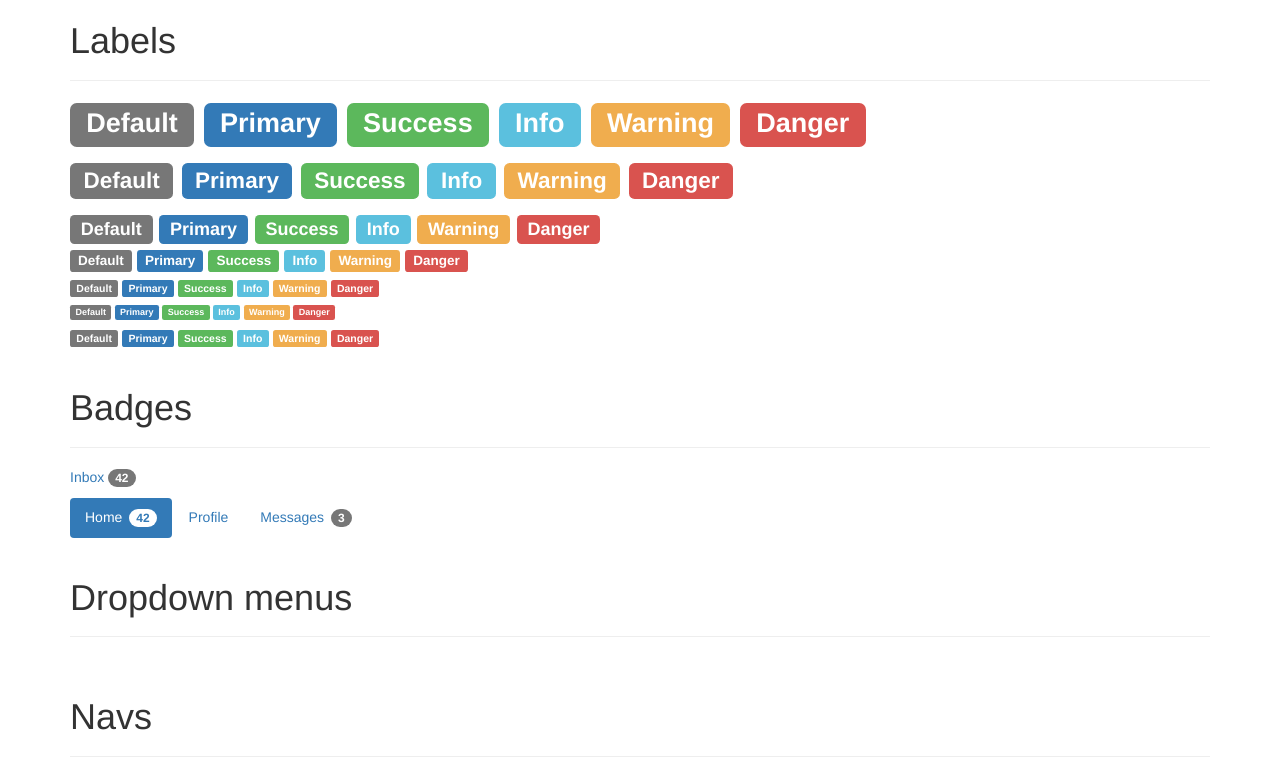
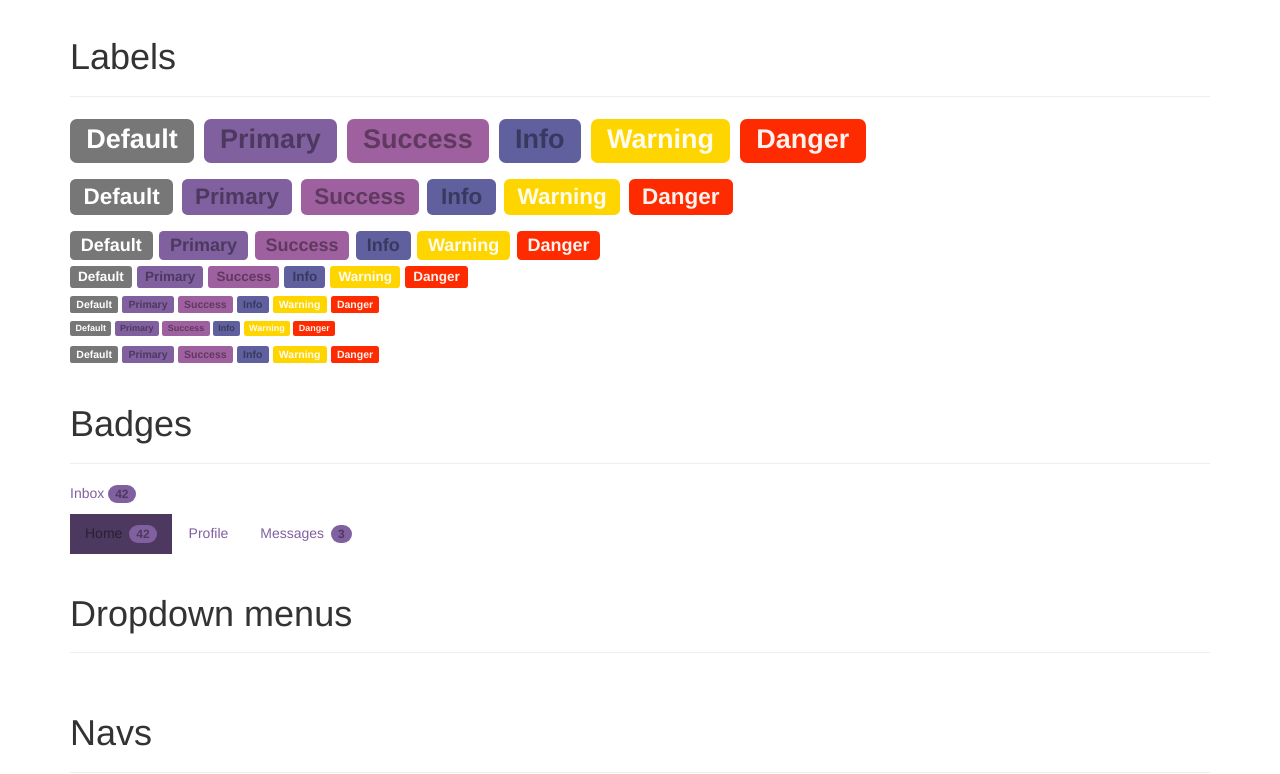
Before and after one commit to AgencyPMG/PMG-Bootstrap-Theme, a website: page index.html in a window 1280 px wide. Shown: the part 1065-1839 px from the top of the page. Drawn offline with nearby package versions, Linux system fonts and the light colour scheme.

Commit message:
Modifies colors of theme

```diff
--- a/assets/css/app.scss
+++ b/assets/css/app.scss
@@ -6,3 +6,32 @@ $icon-font-path: "../../bower_components/bootstrap-sass/assets/fonts/bootstrap/"
 
 @import "theme";
 @import "bootstrap";
+
+*:focus {
+    outline: 5px auto lighten($brand-info, 13.5%) !important;
+}
+
+.btn {
+    border-bottom-width: 5px;
+    &:active {
+        border-bottom-width: 0;
+    }
+}
+
+.label {
+    &-primary {
+        color: darken($brand-primary, 20%);
+    }
+    &-success {
+        color: darken($brand-success, 20%);
+    }
+    &-info {
+        color: darken($brand-info, 20%);
+    }
+    &-warning {
+        color: lighten($brand-warning, 46.7%);
+    }
+    &-danger {
+        color: lighten($brand-danger, 46.7%);
+    }
+}
--- a/assets/css/theme.scss
+++ b/assets/css/theme.scss
@@ -15,11 +15,11 @@ $gray:                   lighten($gray-base, 33.5%); // #555
 $gray-light:             lighten($gray-base, 46.7%); // #777
 $gray-lighter:           lighten($gray-base, 93.5%); // #eee
 
-$brand-primary:         #337ab7;
-$brand-success:         #5cb85c;
-$brand-info:            #5bc0de;
-$brand-warning:         #f0ad4e;
-$brand-danger:          #d9534f;
+$brand-primary:         hsl(270,25%,50%);
+$brand-success:         hsl(300,25%,50%);
+$brand-info:            hsl(240,25%,50%);
+$brand-warning:         hsl(50,100%,50%);;
+$brand-danger:          hsl(10,100%,50%);
 
 
 //== Scaffolding
@@ -107,9 +107,9 @@ $padding-xs-horizontal:     5px;
 $line-height-large:         1.3333333; // extra decimals for Win 8.1 Chrome
 $line-height-small:         1.5;
 
-$border-radius-base:        4px;
-$border-radius-large:       6px;
-$border-radius-small:       3px;
+$border-radius-base:        0px;
+$border-radius-large:       0px;
+$border-radius-small:       0px;
 
 //** Global color for active items (e.g., navs or dropdowns).
 $component-active-color:    #fff;
@@ -153,23 +153,23 @@ $btn-default-color:              #333;
 $btn-default-bg:                 #fff;
 $btn-default-border:             #ccc;
 
-$btn-primary-color:              #fff;
+$btn-primary-color:              darken($brand-primary, 33.5%); //#fff;
 $btn-primary-bg:                 $brand-primary;
 $btn-primary-border:             darken($btn-primary-bg, 5%);
 
-$btn-success-color:              #fff;
+$btn-success-color:              darken($brand-success, 33.5%); //#fff;
 $btn-success-bg:                 $brand-success;
 $btn-success-border:             darken($btn-success-bg, 5%);
 
-$btn-info-color:                 #fff;
+$btn-info-color:                 darken($brand-info, 33.5%); //#fff;
 $btn-info-bg:                    $brand-info;
 $btn-info-border:                darken($btn-info-bg, 5%);
 
-$btn-warning-color:              #fff;
+$btn-warning-color:              lighten($brand-warning, 46.7%); //#fff;
 $btn-warning-bg:                 $brand-warning;
 $btn-warning-border:             darken($btn-warning-bg, 5%);
 
-$btn-danger-color:               #fff;
+$btn-danger-color:               lighten($brand-danger, 46.7%); //#fff;
 $btn-danger-bg:                  $brand-danger;
 $btn-danger-border:              darken($btn-danger-bg, 5%);
 
@@ -444,8 +444,8 @@ $nav-tabs-justified-active-link-border-color:     $body-bg;
 
 //== Pills
 $nav-pills-border-radius:                   $border-radius-base;
-$nav-pills-active-link-hover-bg:            $component-active-bg;
-$nav-pills-active-link-hover-color:         $component-active-color;
+$nav-pills-active-link-hover-bg:            darken($brand-primary, 20%); //$component-active-bg;
+$nav-pills-active-link-hover-color:         darken($brand-primary, 33.5%); //$component-active-color;
 
 
 //== Pagination
@@ -501,20 +501,20 @@ $jumbotron-heading-font-size:    ceil(($font-size-base * 4.5));
 //
 //## Define colors for form feedback states and, by default, alerts.
 
-$state-success-text:             #3c763d;
-$state-success-bg:               #dff0d8;
+$state-success-text:             darken($brand-success, 20%); //#3c763d;
+$state-success-bg:               lighten($brand-success, 20%); //#dff0d8;
 $state-success-border:           darken(adjust-hue($state-success-bg, -10), 5%);
 
-$state-info-text:                #31708f;
-$state-info-bg:                  #d9edf7;
+$state-info-text:                darken($brand-info, 20%); //#31708f;
+$state-info-bg:                  lighten($brand-info, 20%); //#d9edf7;
 $state-info-border:              darken(adjust-hue($state-info-bg, -10), 7%);
 
-$state-warning-text:             #8a6d3b;
-$state-warning-bg:               #fcf8e3;
+$state-warning-text:             darken($brand-warning, 20%); //#8a6d3b;
+$state-warning-bg:               lighten($brand-warning, 20%); //#fcf8e3;
 $state-warning-border:           darken(adjust-hue($state-warning-bg, -10), 5%);
 
-$state-danger-text:              #a94442;
-$state-danger-bg:                #f2dede;
+$state-danger-text:              darken($brand-danger, 20%); //#a94442;
+$state-danger-bg:                lighten($brand-danger, 20%); //#f2dede;
 $state-danger-border:            darken(adjust-hue($state-danger-bg, -10), 5%);
 
 
@@ -683,13 +683,13 @@ $list-group-border-radius:      $border-radius-base;
 //** Background color of single list items on hover
 $list-group-hover-bg:           #f5f5f5;
 //** Text color of active list items
-$list-group-active-color:       $component-active-color;
+$list-group-active-color:       darken($brand-primary, 20%); //$component-active-color;
 //** Background color of active list items
 $list-group-active-bg:          $component-active-bg;
 //** Border color of active list elements
 $list-group-active-border:      $list-group-active-bg;
 //** Text color for content within active list items
-$list-group-active-text-color:  lighten($list-group-active-bg, 40%);
+$list-group-active-text-color:  darken($brand-primary, 20%); //lighten($list-group-active-bg, 40%);
 
 //** Text color of disabled list items
 $list-group-disabled-color:      $gray-light;
@@ -721,7 +721,7 @@ $panel-default-text:          $gray-dark;
 $panel-default-border:        #ddd;
 $panel-default-heading-bg:    #f5f5f5;
 
-$panel-primary-text:          #fff;
+$panel-primary-text:          darken($brand-primary, 20%)l; //#fff;
 $panel-primary-border:        $brand-primary;
 $panel-primary-heading-bg:    $brand-primary;
 
@@ -733,11 +733,11 @@ $panel-info-text:             $state-info-text;
 $panel-info-border:           $state-info-border;
 $panel-info-heading-bg:       $state-info-bg;
 
-$panel-warning-text:          $state-warning-text;
+$panel-warning-text:          lighten($brand-warning, 93.5%); //$state-warning-text;
 $panel-warning-border:        $state-warning-border;
 $panel-warning-heading-bg:    $state-warning-bg;
 
-$panel-danger-text:           $state-danger-text;
+$panel-danger-text:           lighten($brand-danger, 93.5%); //$state-danger-text;
 $panel-danger-border:         $state-danger-border;
 $panel-danger-heading-bg:     $state-danger-bg;
 
@@ -773,15 +773,15 @@ $well-border:                 darken($well-bg, 7%);
 //
 //##
 
-$badge-color:                 #fff;
+$badge-color:                 darken($brand-primary, 20%); //#fff;
 //** Linked badge text color on hover
 $badge-link-hover-color:      #fff;
-$badge-bg:                    $gray-light;
+$badge-bg:                    $brand-primary; //$gray-light;
 
 //** Badge text color in active nav link
-$badge-active-color:          $link-color;
+$badge-active-color:          darken($brand-primary, 20%); //$link-color;
 //** Badge background color in active nav link
-$badge-active-bg:             #fff;
+$badge-active-bg:             $brand-primary; //#fff;
 
 $badge-font-weight:           bold;
 $badge-line-height:           1;
```
Also changed, not shown: dist/css/app.css.
